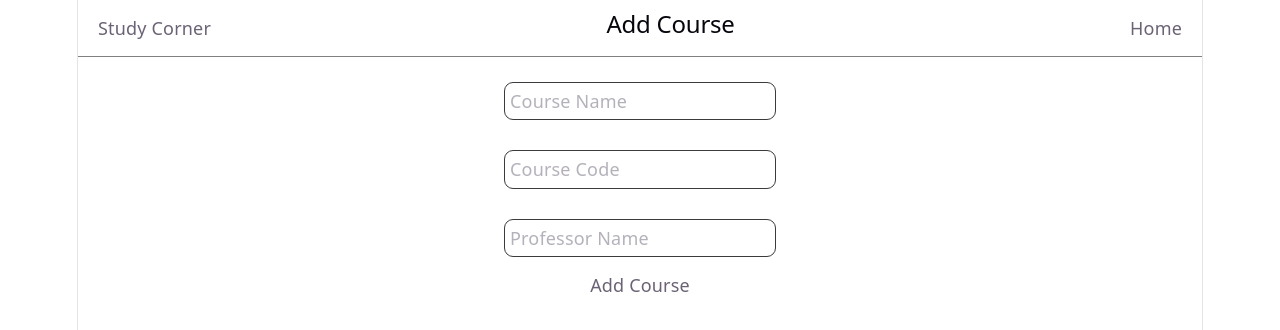
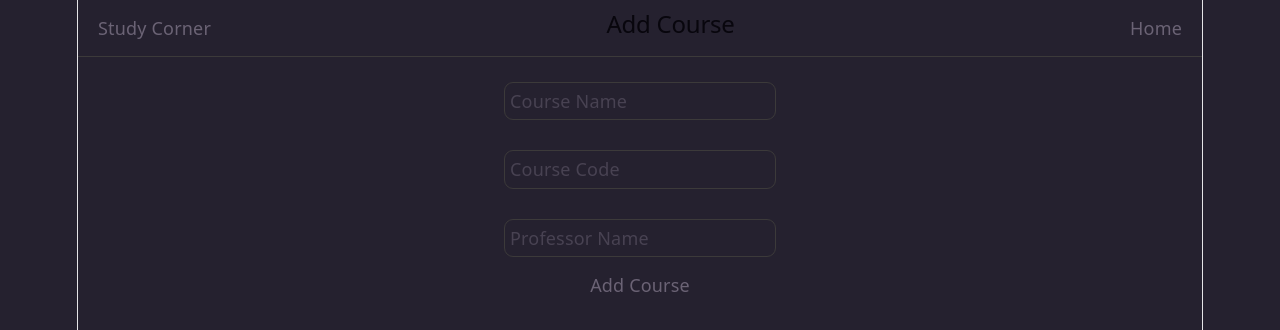
Before and after one commit to Wisp369/StudyCorner, a React (Vite) app in the folder Frontend/: page /addCourse in a window 1280 px wide. Shown: the top 330 px of the page. Built offline with nearby package versions, Linux system fonts and the light colour scheme.

Commit message:
Added a global colour variables file. Updated the css for the course button

```diff
--- /dev/null
+++ b/Frontend/src/css/ColourVariables.css
@@ -0,0 +1,10 @@
+:root {
+  background: #25212f;
+  --course-card-bg: #120b12;
+  --text-primary: #d9d9d9;
+  --text-secondary: #999999;
+  --component-border: #575353;
+  --divider-color: #3c3a3a;
+  --active-border-colour-1: #7d45a8;
+  --active-border-colour-2: #b865c5;
+}
--- a/Frontend/src/css/CourseButton.css
+++ b/Frontend/src/css/CourseButton.css
@@ -1,4 +1,5 @@
 @import "tailwindcss";
+@import "./ColourVariables.css";
 
 @keyframes courseHoverAnimation {
   from {
@@ -6,12 +7,25 @@
   }
   to {
     opacity: 0.8;
+    border-radius: 5px;
+    border: 2px solid transparent;
+    background-image:
+      linear-gradient(var(--course-card-bg), var(--course-card-bg)),
+      linear-gradient(
+        to bottom,
+        var(--active-border-colour-1),
+        var(--active-border-colour-2)
+      );
+    background-origin: border-box;
+    background-clip: padding-box, border-box;
   }
 }
 
 .course-button {
   flex: 1;
-  border: 1px solid gray;
+  border: 2px solid var(--component-border);
+  background-color: var(--course-card-bg);
+  color: var(--text-primary);
   border-radius: 5px;
   align-items: center;
   justify-content: center;
@@ -20,5 +34,16 @@
 
 .course-button:hover {
   animation: courseHoverAnimation 0.2s;
+  border: 2px solid transparent;
+  border-radius: 5px;
   opacity: 0.8;
+  background-image:
+    linear-gradient(var(--course-card-bg), var(--course-card-bg)),
+    linear-gradient(
+      to bottom,
+      var(--active-border-colour-1),
+      var(--active-border-colour-2)
+    );
+  background-origin: border-box;
+  background-clip: padding-box, border-box;
 }
--- a/Frontend/src/css/CourseHeader.css
+++ b/Frontend/src/css/CourseHeader.css
@@ -3,7 +3,7 @@
   align-items: center;
   justify-content: space-between;
   padding: 10px 20px;
-  border-bottom: 1px solid gray;
+  border-bottom: 1px solid #3c3a3a;
 }
 
 #header-title {
@@ -11,6 +11,7 @@
   align-items: center;
   justify-content: center;
   gap: 10px;
+  color: #d9d9d9;
 }
 
 .app-header-button {
--- a/Frontend/src/css/HomePage.css
+++ b/Frontend/src/css/HomePage.css
@@ -1,4 +1,5 @@
 @import "tailwindcss";
+@import "./ColourVariables.css";
 
 .home-page {
   padding: 0px 10px;
@@ -8,7 +9,7 @@
   align-items: center;
 }
 .vertical-divider {
-  border-left: 1px solid #e5e7eb;
+  border-left: 1px solid #3c3a3a;
   height: 100%;
   width: 1px;
   justify-self: end;
```
